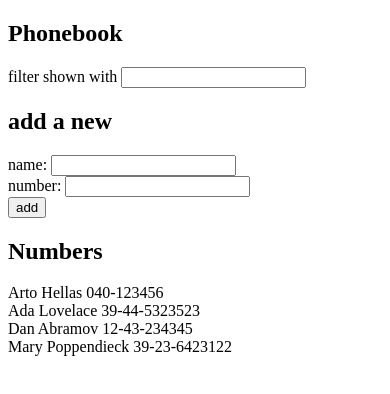
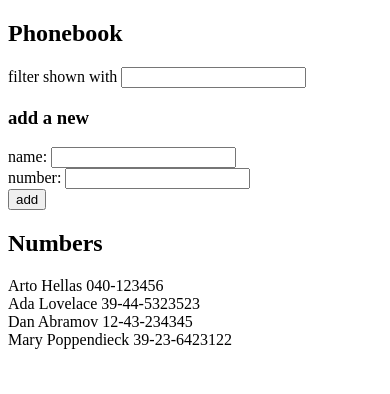
Before and after one commit to Arturo-Castro/Full-stack-open-course, a React (Create React App) app in the folder part2/phonebook/: page / in a window 390 px wide. Shown: the top 394 px of the page. Built offline with nearby package versions, Linux system fonts and the light colour scheme.

Commit message:
add phonebook step 5

```diff
--- a/part2/phonebook/src/App.js
+++ b/part2/phonebook/src/App.js
@@ -1,9 +1,43 @@
 import { useState } from 'react'
+
+const Filter = (props) => {
+  return(
+    <div>
+      filter shown with <input onChange={props.handleFilterChange}/>
+    </div>
+  )
+}
+
+const PersonForm = (props) => {
+  return(
+    <form onSubmit={props.addPerson}>
+      <div>
+        name: <input value={props.newName} onChange={props.handleNameChange}/>
+      </div>
+      <div>
+        number: <input value={props.newNumber} onChange={props.handleNumberChange}/>
+      </div>
+      <div>
+        <button type="submit">add</button>
+      </div>
+    </form>
+  )
+}
 
 const Name = (props) => {
 
   return(
     <div>{props.person.name} {props.person.number}</div>
+  )
+}
+
+const Person = (props) => {
+  return(
+    <div>
+      {props.persons.map(person =>
+        <Name key={person.name} person={person}/>
+      )}
+    </div>
   )
 }
 
@@ -54,25 +88,17 @@ const App = () => {
   return (
     <div>
       <h2>Phonebook</h2>
-      <div>
-        filter shown with <input onChange={handleFilterChange}/>
-      </div>
-      <form onSubmit={addPerson}>
-        <h2>add a new</h2>
-        <div>
-          name: <input value={newName} onChange={handleNameChange}/>
-        </div>
-        <div>
-          number: <input value={newNumber} onChange={handleNumberChange}/>
-        </div>
-        <div>
-          <button type="submit">add</button>
-        </div>
-      </form>
+      <Filter handleFilterChange={handleFilterChange}/>
+      <h3>add a new</h3>
+      <PersonForm
+        addPerson={addPerson}
+        newName={newName}
+        handleNameChange={handleNameChange}
+        newNumber={newNumber}
+        handleNumberChange={handleNumberChange}
+      />
       <h2>Numbers</h2>
-      {persons.map(person =>
-        <Name key={person.name} person={person}/>
-      )}
+      <Person persons={persons}/>
     </div>
   )
 }
```
